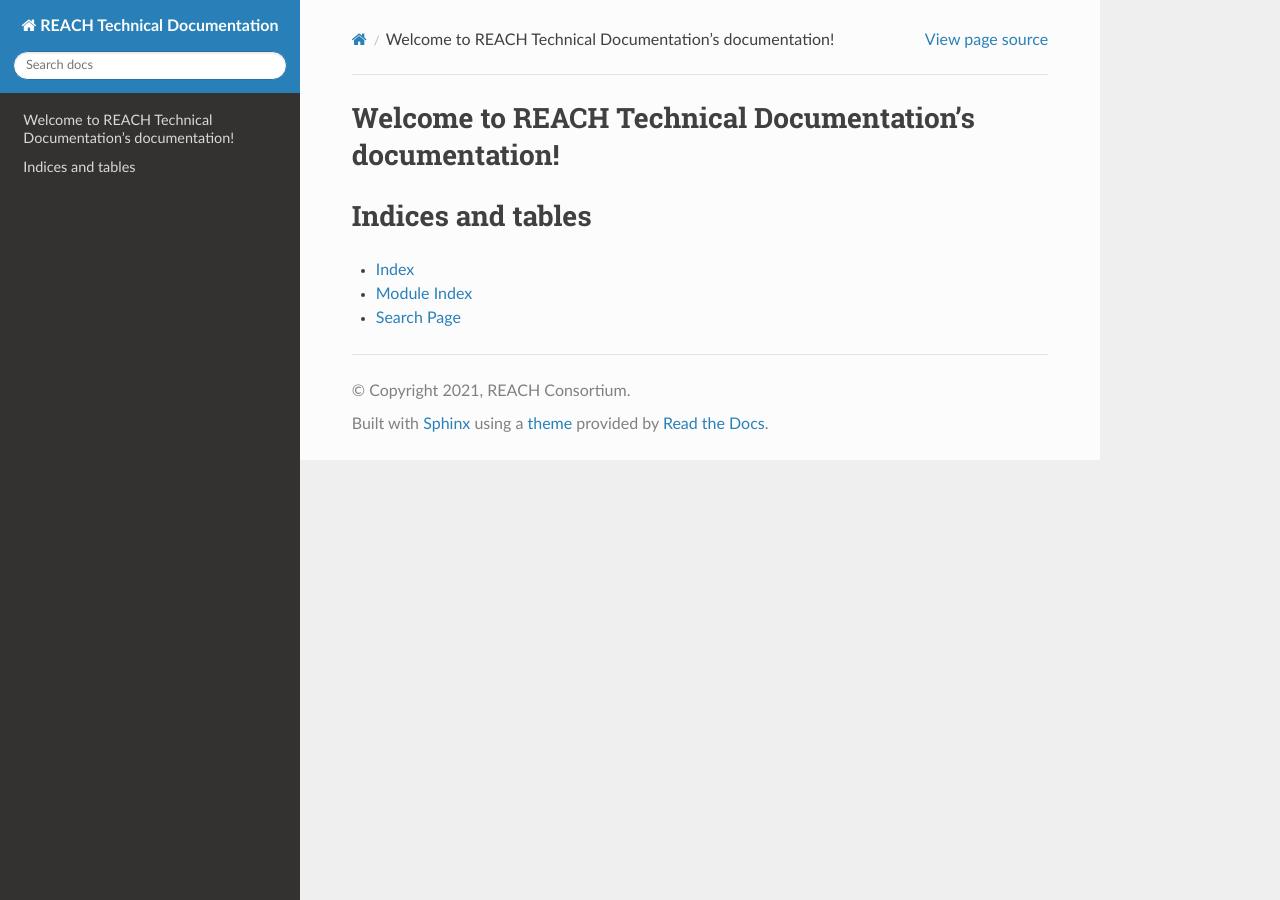
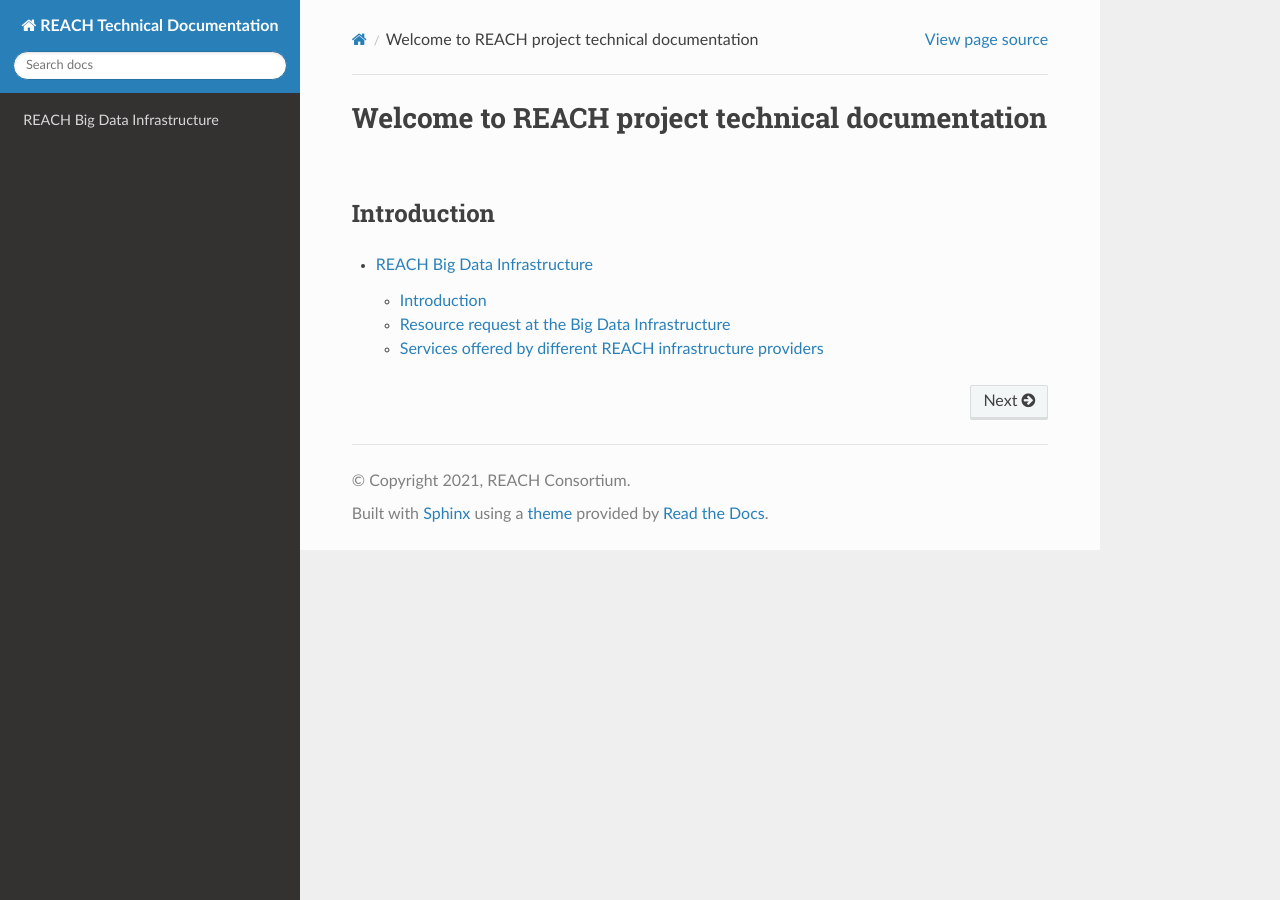
Before and after one commit to bobot/reach-tech-doc, a Sphinx documentation site: the page built from source/index.rst, in a window 1280 px wide. Built offline with Sphinx 7.4.7 and the Read the Docs theme 2.0.0, drawn with Linux system fonts in a browser that asks for light colours.

Commit message:
Creating structure for Big Data infrastructure

```diff
--- a/source/index.rst
+++ b/source/index.rst
@@ -3,18 +3,13 @@
    You can adapt this file completely to your liking, but it should at least
    contain the root `toctree` directive.
 
-Welcome to REACH Technical Documentation's documentation!
-=========================================================
+Welcome to REACH project technical documentation
+================================================
+
+Introduction
+------------
 
 .. toctree::
    :maxdepth: 2
-   :caption: Contents:
 
-
-
-Indices and tables
-==================
-
-* :ref:`genindex`
-* :ref:`modindex`
-* :ref:`search`
+   reach-big-data-infrastructure/index
--- /dev/null
+++ b/source/reach-big-data-infrastructure/cea/index.rst
@@ -0,0 +1,2 @@
+Infrastructure provided by CEA
+==============================
--- /dev/null
+++ b/source/reach-big-data-infrastructure/deusto/index.rst
@@ -0,0 +1,2 @@
+Infrastructure provided by Deusto
+=================================
--- /dev/null
+++ b/source/reach-big-data-infrastructure/index.rst
@@ -0,0 +1,18 @@
+REACH Big Data Infrastructure
+=============================
+
+Introduction
+------------
+
+Resource request at the Big Data Infrastructure
+-----------------------------------------------
+
+Services offered by different REACH infrastructure providers
+------------------------------------------------------------
+
+.. toctree::
+   :maxdepth: 2
+
+   iti/index
+   cea/index
+   deusto/index
--- /dev/null
+++ b/source/reach-big-data-infrastructure/iti/index.rst
@@ -0,0 +1,2 @@
+Infrastructure provided by ITI
+==============================
```
